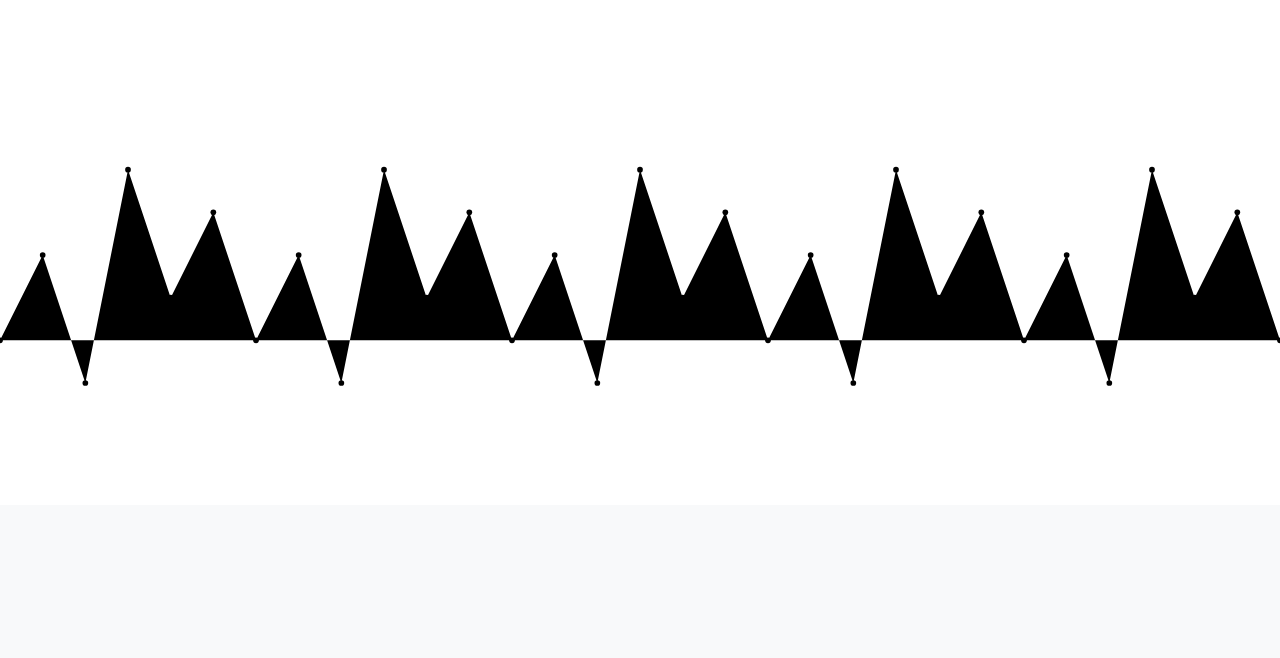
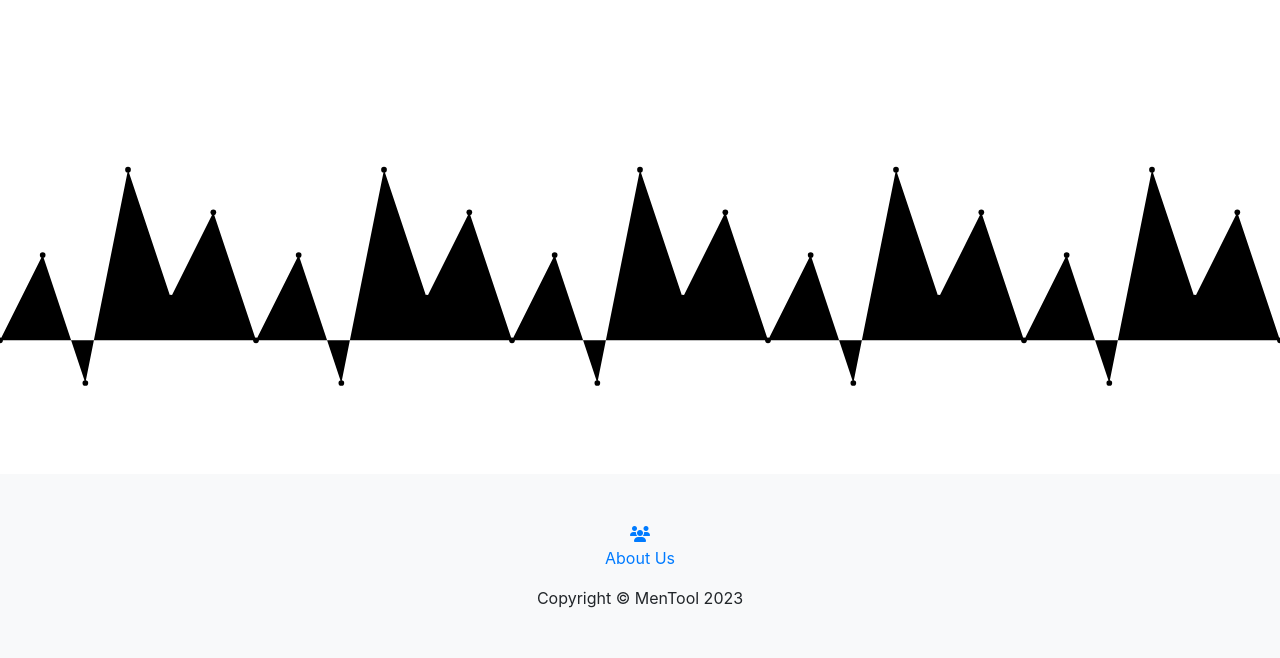
Before and after one commit to DanMorriss/MenTool, a Django app: page /home/ in a window 1280 px wide. Shown: the part 295-953 px from the top of the page. Before the commit the page ends 681 px from the top, so only its background shows below. Run offline with Django 4.2, Linux system fonts and the light colour scheme; some libraries are stand-ins or nearby versions.

Commit message:
Add footer to base.html

```diff
--- a/templates/base.html
+++ b/templates/base.html
@@ -57,14 +57,24 @@
         </div>
       </nav>
 
-
-
-
-
-
-
     {% block content %}
     {% endblock %}
+
+    <!-- Footer -->
+    <footer class="py-5 bg-light mt-5 ">
+        <div class="container px-4">
+            <div class="row">
+                <div class="col-lg-8 col-md-10 mx-auto">
+                    <ul class="list-inline text-center">
+                        <li class="list-inline-item">
+                            <a href="{% url 'about-us' %}"><i class="fa-solid fa-users"></i><br>About Us</a>
+                        </li>
+                    </ul>
+                    <p class="m-0 text-center gold-text">Copyright &copy; MenTool 2023</p>
+                </div>
+            </div>
+        </div>
+    </footer>
 
     <!-- Bootstrap 4 JS -->
     <script src="https://cdn.jsdelivr.net/npm/jquery@3.5.1/dist/jquery.slim.min.js"
@@ -78,8 +88,6 @@
     <!-- font awesome script -->
     <script src="https://kit.fontawesome.com/076967cb18.js" crossorigin="anonymous"></script>
 
-
-
 </body>
 
 </html>
```
